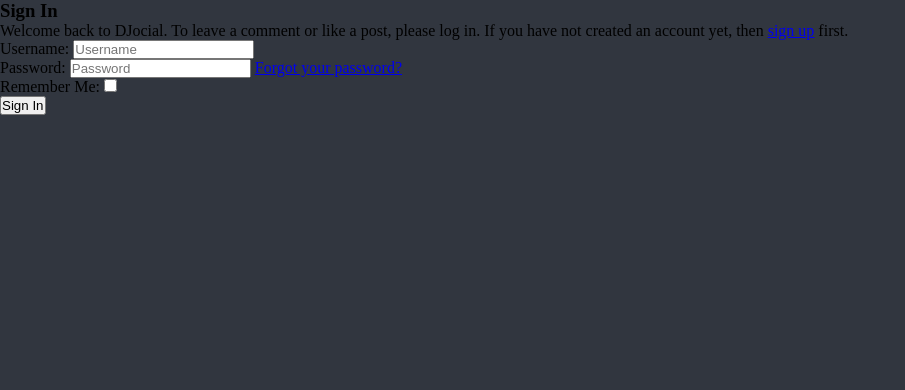
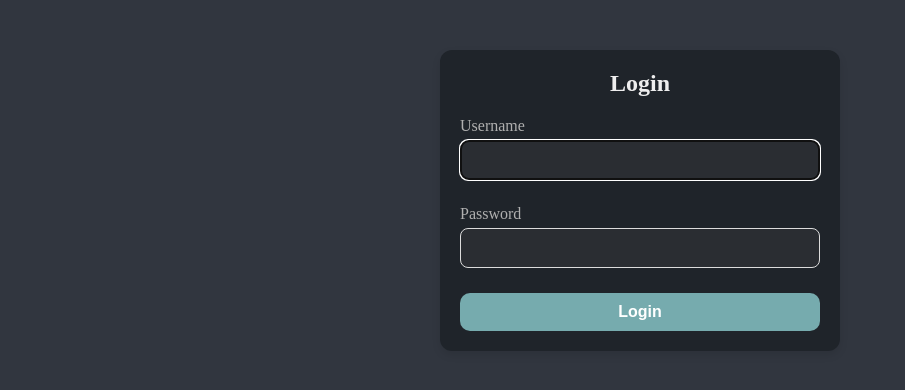
Before and after one commit to p-harting/djocial, a Django app: page /accounts/login/ in a window 1280 px wide. Shown: the part 54-444 px from the top of the page, without its empty margins (0-905 px from the left). Run offline with Django 4.2, Linux system fonts and the light colour scheme; some libraries are stand-ins or nearby versions.

Commit message:
Add styling to login.html

```diff
--- a/static/css/style.css
+++ b/static/css/style.css
@@ -561,3 +561,64 @@
     background-color: #CC0000;
     transform: scale(1.05);
 }
+
+/* Login container styling */
+.login-container {
+    max-width: 400px;
+    margin: 50px auto;
+    padding: 20px;
+    background-color: #1F242A;
+    border-radius: 12px;
+    box-shadow: 0 4px 8px rgba(0, 0, 0, 0.1);
+    text-align: center;
+    color: #FFFFFF;
+}
+
+.login-title {
+    font-size: 24px;
+    margin-bottom: 20px;
+    color: #EEEEEE;
+}
+
+.login-form .form-group {
+    margin-bottom: 15px;
+    text-align: left;
+}
+
+.login-label {
+    display: block;
+    margin-bottom: 5px;
+    font-size: 16px;
+    color: #B0B0B0;
+}
+
+.login-form .form-control {
+    width: 100%;
+    padding: 10px;
+    border: 1px solid #dcdcdc;
+    border-radius: 8px;
+    font-size: 16px;
+    background-color: #2A2D32;
+    color: #FFFFFF;
+}
+
+.login-form .form-control::placeholder {
+    color: #a0a0a0;
+}
+
+.login-form .btn-primary {
+    width: 100%;
+    background-color: #76ABAE;
+    color: #FFFFFF;
+    padding: 10px 20px;
+    border-radius: 10px;
+    font-size: 16px;
+    cursor: pointer;
+    font-weight: bold;
+    transition: background-color 0.3s ease, transform 0.3s ease;
+}
+
+.login-form .btn-primary:hover {
+    background-color: #4c7072;
+    transform: scale(1.05);
+}
--- a/templates/account/login.html
+++ b/templates/account/login.html
@@ -1,34 +1,31 @@
 {% extends "base.html" %}
 
 {% load i18n %}
-{% load account socialaccount %}
 
-{% block head_title %}{% trans "Sign In" %}{% endblock %}
+{% block head_title %}{% trans "Login" %}{% endblock %}
 
 {% block content %}
+<div class="login-container">
+    <h3 class="login-title">{% trans "Login" %}</h3>
 
-<div class="container">
-    <div class="row">
-        <div class="col-md-8 mt-3 offset-md-2">
-            <h3>{% trans "Sign In" %}</h3>
+    <form method="post" action="{% url 'account_login' %}" class="login-form">
+        {% csrf_token %}
 
-            <p>{% blocktrans %}Welcome back to DJocial. To leave a comment or like a post, please log in. If
-                you
-                have not created an account yet, then <a class="link" href="{{ signup_url }}">sign up</a>
-                first.{% endblocktrans %}</p>
+        <div class="form-group">
+            <label for="id_username" class="login-label">{% trans "Username" %}</label>
+            <input type="text" name="login" id="id_username" class="form-control" required autofocus>
         </div>
-    </div>
-    <div class="row">
-        <div class="col-md-8 mt-3 offset-md-2">
-            <form class="login" method="POST" action="{% url 'account_login' %}">
-                {% csrf_token %}
-                {{ form.as_p }}
-                {% if redirect_field_value %}
-                <input type="hidden" name="{{ redirect_field_name }}" value="{{ redirect_field_value }}" />
-                {% endif %}
-                <button class="btn btn-signup right" type="submit">{% trans "Sign In" %}</button>
-            </form>
+
+        <div class="form-group">
+            <label for="id_password" class="login-label">{% trans "Password" %}</label>
+            <input type="password" name="password" id="id_password" class="form-control" required>
         </div>
-    </div>
+
+        {% if redirect_field_value %}
+        <input type="hidden" name="{{ redirect_field_name }}" value="{{ redirect_field_value }}">
+        {% endif %}
+
+        <button class="btn-primary" type="submit">{% trans "Login" %}</button>
+    </form>
 </div>
 {% endblock %}
```
